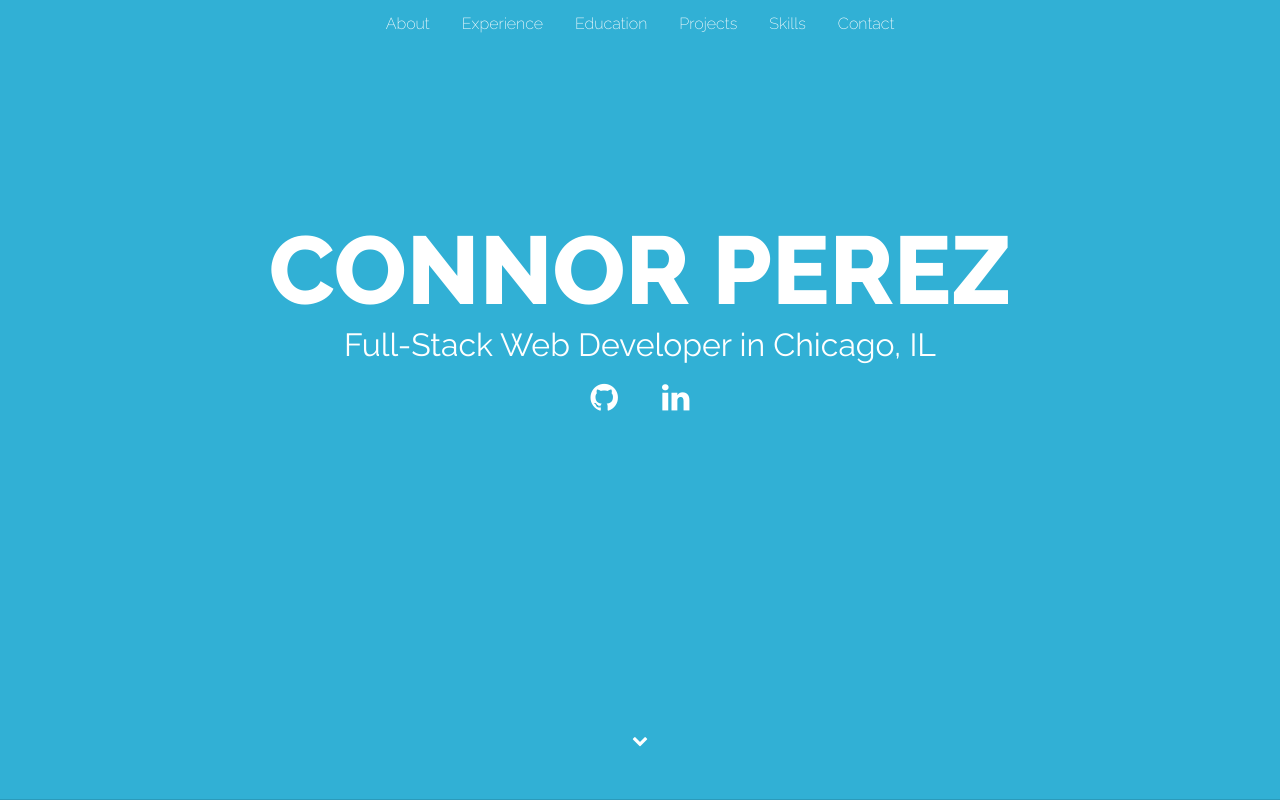
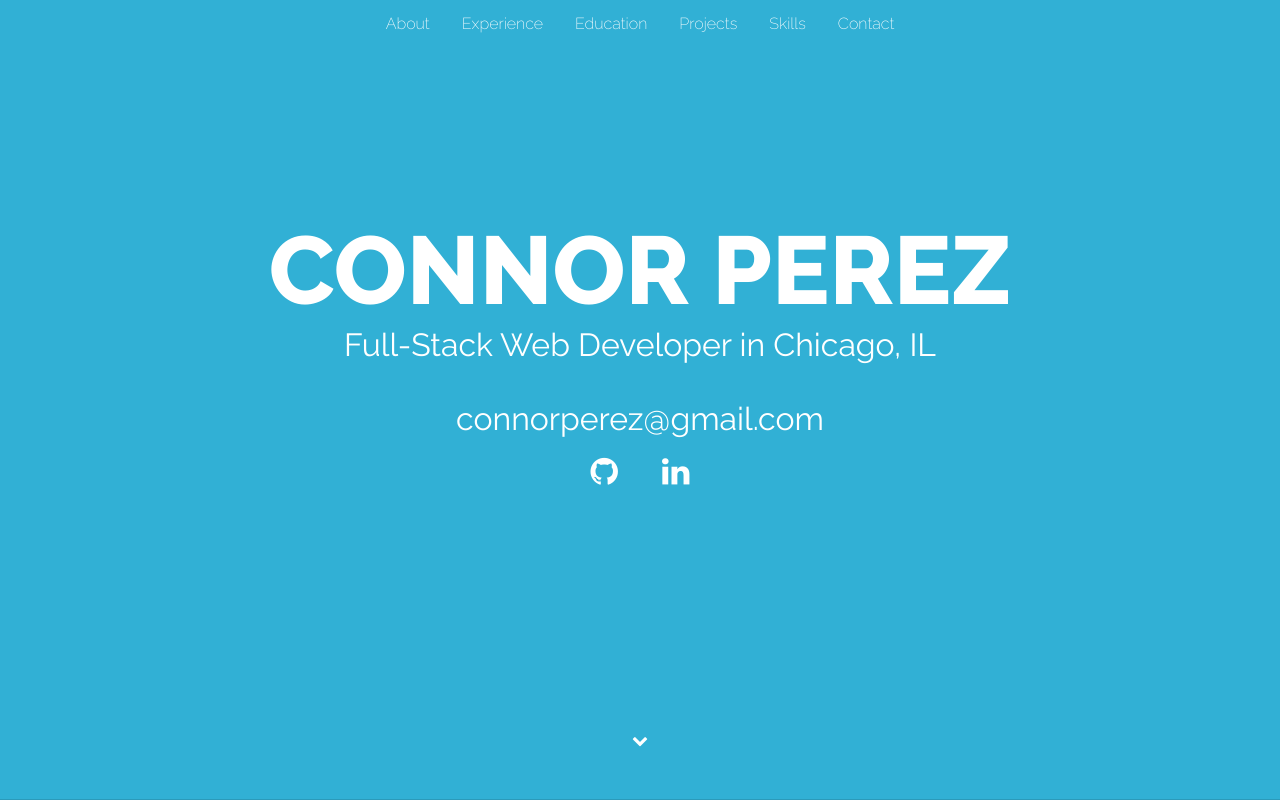
Before and after one commit to cdperez7/Connor-Perez-Portfolio, a plain HTML site: page index.html in a window 1280 px wide. Shown: the top 800 px of the page. Drawn offline with Linux system fonts and the light colour scheme.

Commit message:
added email

```diff
--- a/index.html
+++ b/index.html
@@ -27,6 +27,8 @@
             <div class="jumbotron-text">
                 <h1>Connor Perez</h1>
                 <p>Full-Stack Web Developer in Chicago, IL</p>
+                <br>
+                <p>connorperez@gmail.com</p>
             </div>
             <div class="jumbotron-social">
                 <ul class="ul-social">
```
